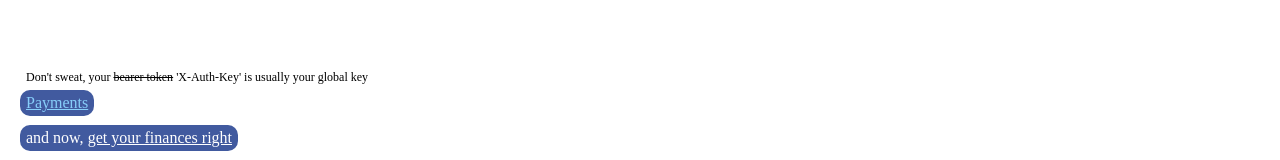
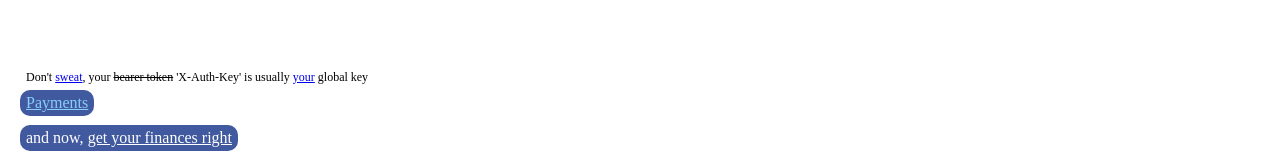
Before and after one commit to NickCarducci/hibit.cc, a React (Create React App) app: page / in a window 1280 px wide. Shown: the part 549-709 px from the top of the page. Built offline with nearby package versions, Linux system fonts and the light colour scheme; a web font is replaced by a local one.

Commit message:
Update StopPayingMonthly.js

```diff
--- a/src/StopPayingMonthly.js
+++ b/src/StopPayingMonthly.js
@@ -518,11 +518,19 @@ class StopPayingMonthly extends React.Component {
                 top: "-20px"
               }}
             >
-              Don't sweat, your{space}
+              Don't{space}
+              <a href="https://developers.cloudflare.com/pages/platform/api/#make-requests">
+                sweat
+              </a>
+              , your{space}
               <span style={{ textDecoration: "line-through" }}>
                 bearer token
               </span>
-              {space}'X-Auth-Key' is usually your global key
+              {space}'X-Auth-Key' is usually{space}
+              <a href="https://developers.cloudflare.com/fundamentals/api/reference/permissions/">
+                your
+              </a>
+              {space}global key
             </div>
             <a href="https://vau.money/docs" style={{ color: "lightskyblue" }}>
               Payments
```
